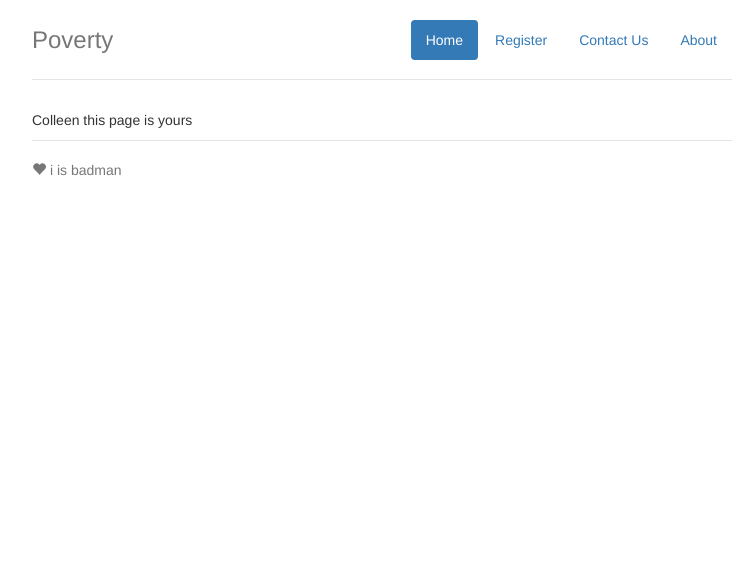
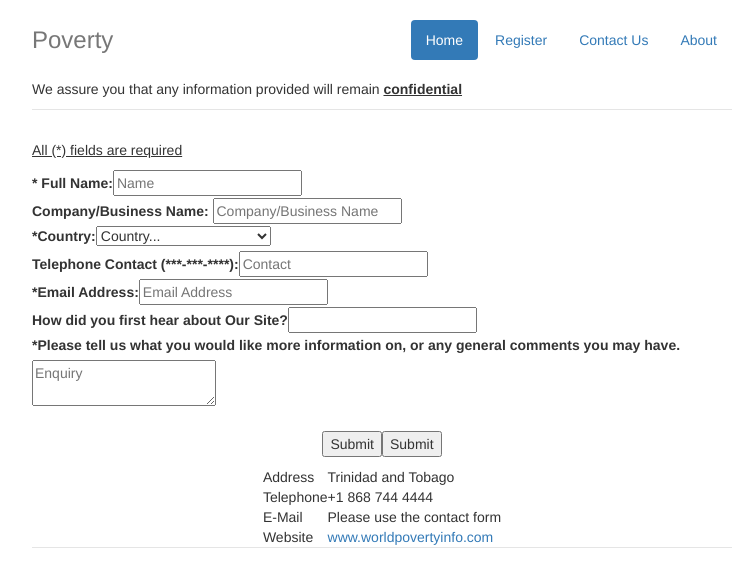
Before and after one commit to kimzily/COMP3550-Assignment-1, a website: page app/contactus.html in a window 1280 px wide. Shown: the whole page, without its empty margins (258-1005 px from the left). Drawn offline with nearby package versions, Linux system fonts and the light colour scheme; files that its build step writes are made by us from their sources.

Commit message:
contact us

```diff
--- a/app/contactus.html
+++ b/app/contactus.html
@@ -30,13 +30,139 @@
           <li><a href="about.html">About</a></li>
         </ul>
         <h3 class="text-muted">Poverty</h3>
+		<p>
+			We assure you that any information provided will remain <b><u>confidential</u></b>
+		</p>
       </div>
+	<div class="formedit">
+		<form id="form" name="ContactUs" >
+	<fieldset>
+	<p class="required"><u>All (*) fields are required</u></p>
 
-      <p>Colleen this page is yours</p>
+		<label class="field" for="name">* Full Name:  </label><input id="name" type="text" placeholder="Name"></br>
+
+		<label class="field" for="companyname">Company/Business Name:  </label> <input id="CompanyName" type="text" placeholder="Company/Business Name" ></br>
+
+		<label class="field" for="country">*Country:  </label><select name="country" class="dropmenu">
+						<option value="">Country...</option>
+						  						<option value="Select">Select</option>
+  						<option value="Algeria">Algeria</option>
+  						<option value="Angola">Angola</option>
+  						<option value="Argentina">Argentina</option>
+  						<option value="Australia">Australia</option>
+  						<option value="Austria">Austria</option>
+  						<option value="Azerbaijan">Azerbaijan</option>
+  						<option value="Bangladesh">Bangladesh</option>
+  						<option value="Belgium">Belgium</option>
+  						<option value="Bolivia">Bolivia</option>
+  						<option value="Bosnia and Herzegovina">Bosnia and Herzegovina</option>
+  						<option value="Botswana">Botswana</option>
+  						<option value="Brazil">Brazil</option>
+  						<option value="Canada">Canada</option>
+  						<option value="Chile">Chile</option>
+  						<option value="China">China</option>
+  						<option value="Colombia">Colombia</option>
+  						<option value="Croatia">Croatia</option>
+  						<option value="Czech Republic">Czech Republic</option>
+  						<option value="Denmark">Denmark</option>
+  						<option value="Egypt">Egypt</option>
+  						<option value="Faroe Islands">Faroe Islands</option>
+  						<option value="France">France</option>
+  						<option value="Germany">Germany</option>
+  						<option value="Greece">Greece</option>
+  						<option value="Hong Kong">Hong Kong</option>
+  						<option value="Hungary">Hungary</option>
+  						<option value="India">India</option>
+  						<option value="Indonesia">Indonesia</option>
+  						<option value="Ireland">Ireland</option>
+  						<option value="Italy">Italy</option>
+  						<option value="Japan">Japan</option>
+  						<option value="Kazakhstan">Kazakhstan</option>
+  						<option value="Kuwait">Kuwait</option>
+  						<option value="Lesotho">Lesotho</option>
+  						<option value="Luxembourg">Luxembourg</option>
+  						<option value="Malawi">Malawi</option>
+  						<option value="Mexico">Mexico</option>
+  						<option value="Mozambique">Mozambique</option>
+  						<option value="Namibia">Namibia</option>
+  						<option value="Netherlands">Netherlands</option>
+  						<option value="New Zealand">New Zealand</option>
+  						<option value="Norway">Norway</option>
+  						<option value="Oman">Oman</option>
+  						<option value="Pakistan">Pakistan</option>
+  						<option value="Papua New Guinea">Papua New Guinea</option>
+  						<option value="Peru">Peru</option>
+  						<option value="Philippines">Philippines</option>
+  						<option value="Poland ">Poland</option>
+  						<option value="Portugal">Portugal</option>
+  						<option value="Russia">Russia</option>
+  						<option value="Saudi Arabia">Saudi Arabia</option>
+  						<option value="Singapore">Singapore</option>
+  						<option value="Slovak Republic">Slovak Republic</option>
+  						<option value="Slovenia">Slovenia</option>
+  						<option value="South Africa">South Africa</option>
+  						<option value="South West Pacific">South West Pacific</option>
+  						<option value="Spain">Spain</option>
+  						<option value="Sri Lanka">Sri Lanka</option>
+  						<option value="Swaziland">Swaziland</option>
+  						<option value="Sweden">Sweden</option>
+  						<option value="Switzerland">Switzerland</option>
+  						<option value="Tanzania">Tanzania</option>
+  						<option value="Thailand">Thailand</option>
+  						<option value="Trinidad &amp; Tobago">Trinidad &amp; Tobago</option>
+  						<option value="Turkey">Turkey</option>
+  						<option value="United Arab Emirates">United Arab Emirates</option>
+  						<option value="United Kingdom">United Kingdom</option>
+  						<option value="United States">United States</option>
+  						<option value="Uruguay">Uruguay</option>
+  						<option value="Venezuela">Venezuela</option>
+  						<option value="Vietnam">Vietnam</option>
+  						<option value="Yugoslavia">Yugoslavia</option>
+  						<option value="Zambia">Zambia</option>
+  					</select></br>
+
+		<label class="field" for="contact">Telephone Contact (***-***-****):  </label><input id="contact" type="tel" placeholder="Contact" ></br>
+
+		<label class="field" for="email">*Email Address:  </label><input id="email" type="email" placeholder="Email Address"></br>
+
+		<label class="field" for="findings">How did you first hear about Our Site?  </label><input id="findings" type="text" ></br>
+
+		<label class="field" for="Enquiry">
+					*Please tell us what you would like
+					more information on, or any general
+					comments you may have.
+		</label>
+		<textarea name="enquiry" placeholder="Enquiry" ></textarea>
+		</br></br>
+
+		<p align="center"><input type = "submit" value="Submit"><button type="button" onclick="alert('Thank you for registering!')">Submit</button></p>
+
+
+		</fieldset>
+		</form>
+	</div>
+
+		<div align="center">
+		<table>
+			<tr>
+				<td> Address</td><td>Trinidad and Tobago</td>
+			</tr>
+			<tr>
+				<td>Telephone</td><td>+1 868 744 4444</td>
+			</tr>
+			<tr>
+				<td>E-Mail</td><td>Please use the contact form</td>
+			</tr>
+			<tr>
+				<td>Website </td><td> <a href ="index.html">www.worldpovertyinfo.com</a></td>
+			</tr>
+		</table>
+	</div>
+
 
 
       <div class="footer">
-        <p><span class="glyphicon glyphicon-heart"></span> i is badman</p>
+       <!-- <p><span class="glyphicon glyphicon-heart"></span> i is badman</p>-->
       </div>
 
     </div>
```
